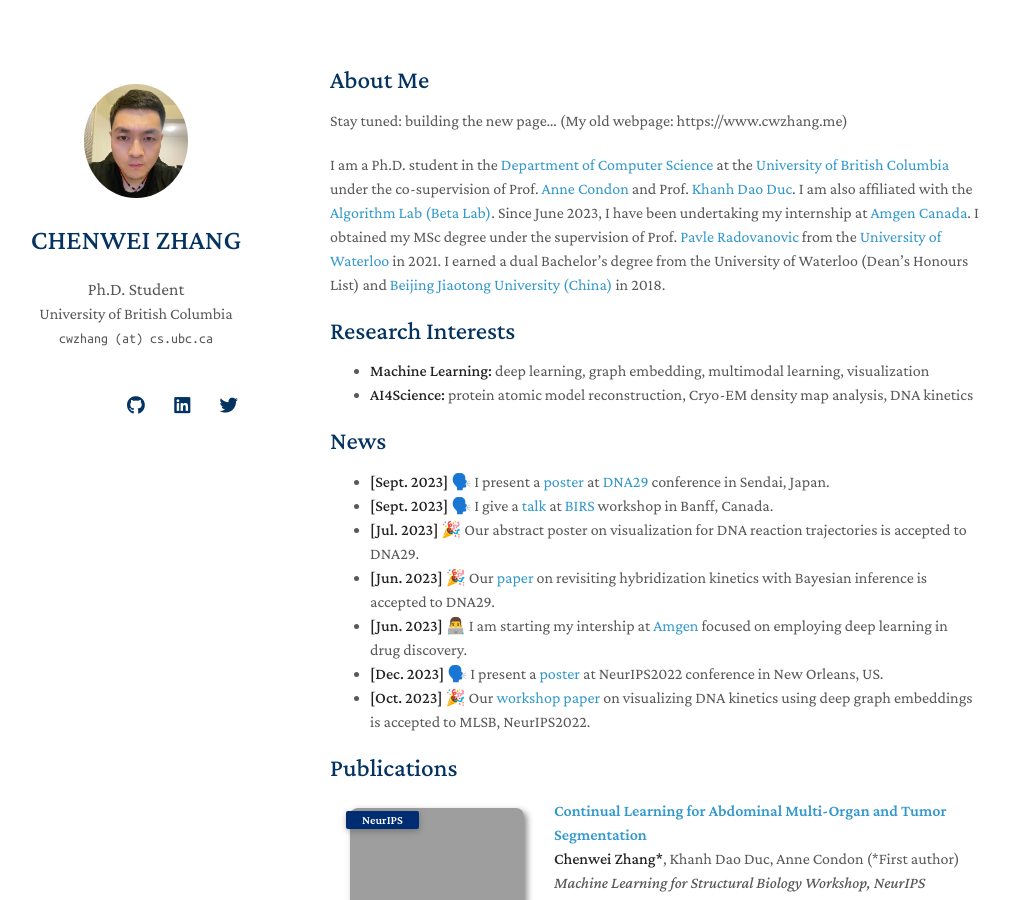
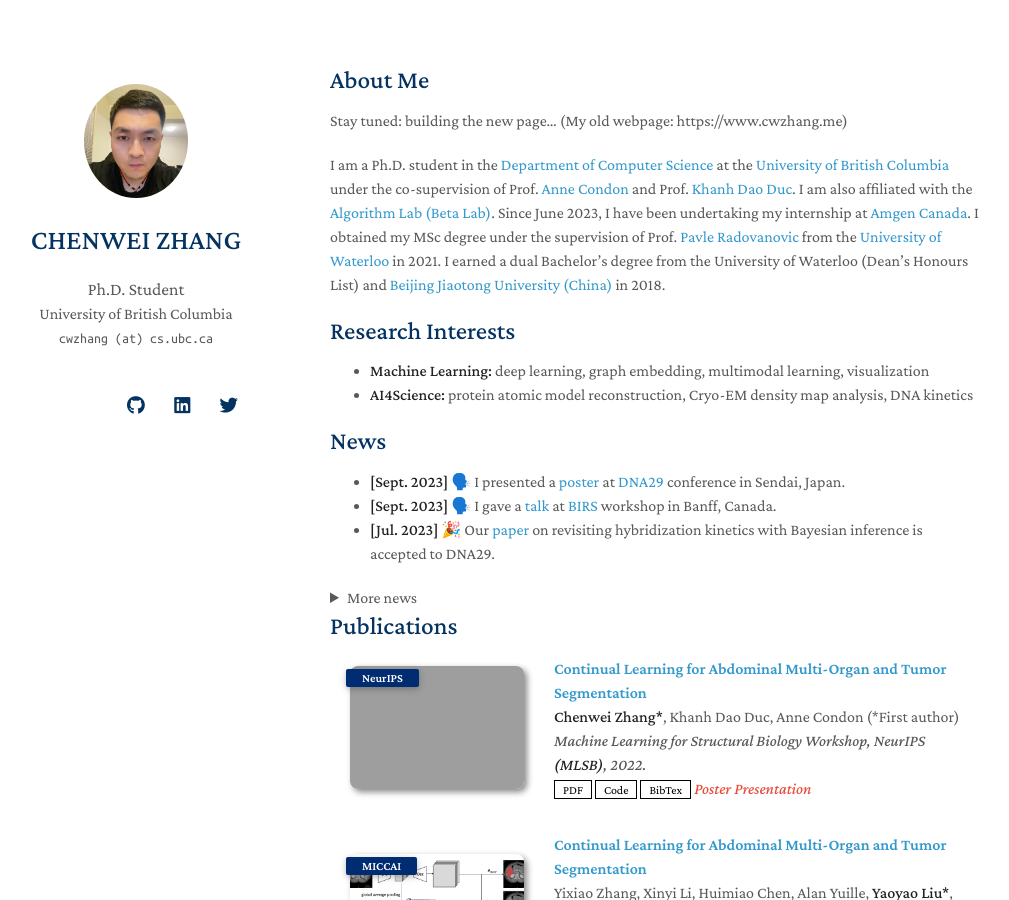
Before and after one commit to chenwei-zhang/chenwei-zhang.github.io, a Jekyll site: the page built from index.md, in a window 1280 px wide and 900 px high. Shown: the whole window, without its empty margins (140-1149 px from the left). Built offline with Jekyll 4.4.1, drawn with Linux system fonts in a browser that asks for light colours; nearby versions of some CDN libraries; a style sheet for code colours, icons or effects is not loaded; our own code applies the rules of GitHub Pages for plain Markdown files; some of the changed lines change nothing that is shown; grey boxes are pictures that could not be loaded.

Commit message:
Update index.md

```diff
--- a/index.md
+++ b/index.md
@@ -16,14 +16,28 @@ I am a Ph.D. student in the [Department of Computer Science](https://www.cs.ubc.
 
 ## News
 
-- **[Sept. 2023]** 🗣️ I present a [poster](https://drive.google.com/file/d/1nIy9tc8CTVFkb3_ZQhSA7WVrlp3H-rQx/view?usp=sharing) at [DNA29](https://dna29.org/index.html) conference in Sendai, Japan.
-- **[Sept. 2023]** 🗣️ I give a [talk](https://www.birs.ca/events/2023/5-day-workshops/23w5142/videos/watch/202309071601-Zhang.html) at [BIRS](https://www.birs.ca/events/2023/5-day-workshops/23w5142) workshop in Banff, Canada.
-- **[Jul. 2023]** 🎉 Our abstract poster on visualization for DNA reaction trajectories is accepted to DNA29.
-- **[Jun. 2023]** 🎉 Our [paper](https://drops.dagstuhl.de/opus/volltexte/2023/18788/) on revisiting hybridization kinetics with Bayesian inference is accepted to DNA29.
-- **[Jun. 2023]** 👨‍💻 I am starting my intership at [Amgen](https://www.amgen.ca/) focused on employing deep learning in drug discovery.
-- **[Dec. 2023]** 🗣️ I present a [poster](https://neurips.cc/media/PosterPDFs/NeurIPS%202022/59044.png?t=1669169245.3355224) at NeurIPS2022 conference in New Orleans, US.
-- **[Oct. 2023]** 🎉 Our [workshop paper](https://www.mlsb.io/papers_2022/Visualizing_DNA_reaction_trajectories_with_deep_graph_embedding_approaches.pdf
-) on visualizing DNA kinetics using deep graph embeddings is accepted to MLSB, NeurIPS2022.
+- **[Sept. 2023]** 🗣️ I presented a [poster](https://drive.google.com/file/d/1nIy9tc8CTVFkb3_ZQhSA7WVrlp3H-rQx/view?usp=sharing) at [DNA29](https://dna29.org/index.html) conference in Sendai, Japan.
+- **[Sept. 2023]** 🗣️ I gave a [talk](https://www.birs.ca/events/2023/5-day-workshops/23w5142/videos/watch/202309071601-Zhang.html) at [BIRS](https://www.birs.ca/events/2023/5-day-workshops/23w5142) workshop in Banff, Canada.
+- **[Jul. 2023]** 🎉 Our [paper](https://drops.dagstuhl.de/opus/volltexte/2023/18788/) on revisiting hybridization kinetics with Bayesian inference is accepted to DNA29.
+<details>
+  <summary>More news</summary>
+  <ul>
+    <li><strong>[Jul. 2023]</strong> 🎉 Our abstract poster on visualizing DNA kinetics using deep graph embeddings is accepted to DNA29.</li>
+    <li><strong>[Jun. 2023]</strong> 👨‍💻 I am starting my internship at <a href="https://www.amgen.ca/">Amgen</a> focused on employing deep learning in drug discovery.</li>
+    <li><strong>[Jan. 2023]</strong> 🎉 Our <a href=https://pubs.acs.org/doi/abs/10.1021/acs.jpcc.2c06569>paper</a> on revisiting plasmonic properties of complex semiconductor nanocrystals using Magnetic Circular Dichroism Spectroscopy is accepted to The Journal of Physical Chemistry C.</li>
+    <li><strong>[Dec. 2022]</strong> 🗣️ I presented a <a href="https://neurips.cc/media/PosterPDFs/NeurIPS%202022/59044.png?t=1669169245.3355224">poster</a> at NeurIPS2022 conference in New Orleans, US.</li>
+    <li><strong>[Oct. 2022]</strong> 🎉 Our <a href="https://www.mlsb.io/papers_2022/Visualizing_DNA_reaction_trajectories_with_deep_graph_embedding_approaches.pdf">workshop paper</a> on using semi-VAE for visualization of DNA reaction trajectories is accepted to MLSB, NeurIPS2022.</li>
+    <li><strong>[Oct 2022]</strong> ✍️ I PASSED my PhD qualification exam!</li>
+    <li><strong>[Aug 2022]</strong> 🗣️ I attended <a href="https://dna28.cs.unm.edu/">DNA28</a> conference in New Mexico, US.</li>
+    <li><strong>[Jul. 2022]</strong> 🎉 Our abstract <a href=https://drive.google.com/file/d/1mGGTsMH97tjb3ecekPdq3dNWIejqWGZz/view?usp=sharing>poster</a> on faster elementary steps in DNA reaction simulators is accepted to DNA28.</li>
+    <li><strong>[Dec. 2021]</strong> 🎉 Our <a href=https://pubs.acs.org/doi/abs/10.1021/acs.jpcc.1c06959>paper</a> on the study of origin of d<sup>0</sup> magnetism in transparent metal oxide nanocrystals is accepted to The Journal of Physical Chemistry C.</li>
+    <li><strong>[Sept. 2021]</strong> 📕 I am beginning my doctoral journey in the <a href=https://www.cs.ubc.ca>Department of Computer Science</a> at the <a href=https://www.ubc.ca>University of British Columbia</a>！</li>
+    <li><strong>[Feb. 2021]</strong> 👨‍🎓 I obtained my MSc degree from the <a href=https://uwaterloo.ca>University of Waterloo</a>！</li>
+
+  </ul>
+</details>
+
+
 
 {% include_relative _includes/publications.md %}
 
```
